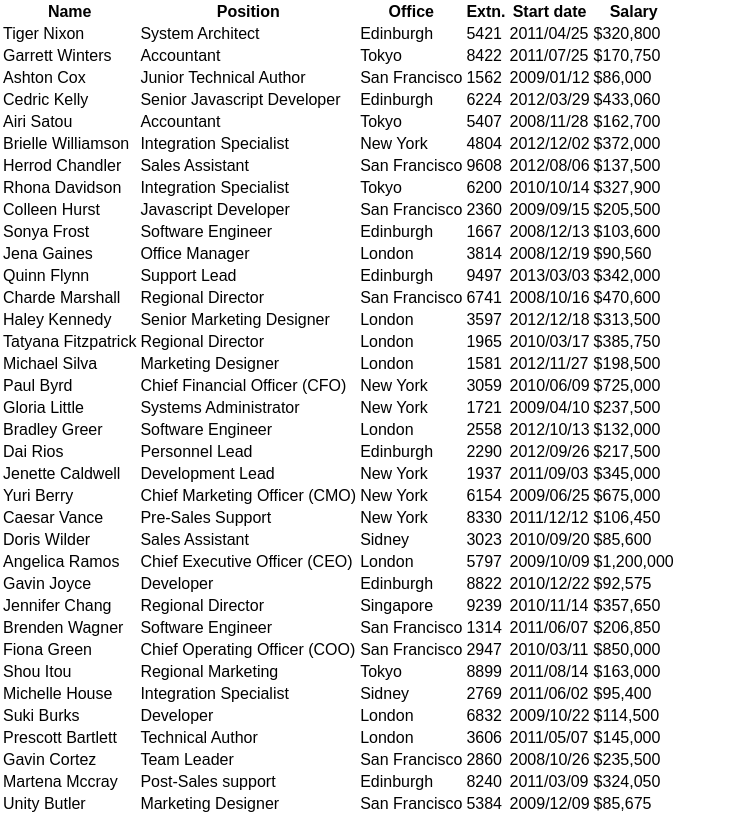
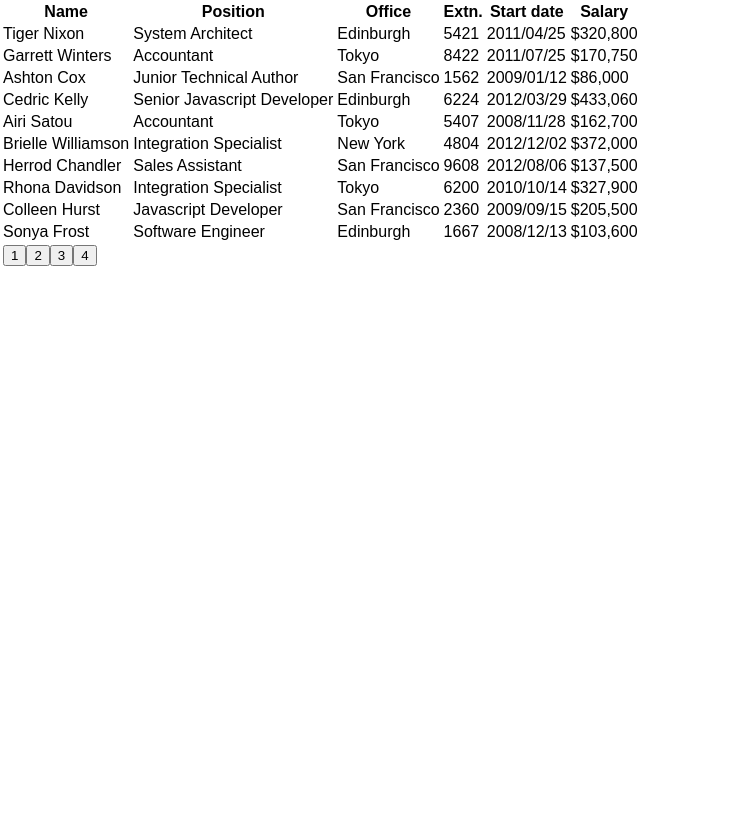
Before and after one commit to sujayraaj/react-tables, a React (Create React App) app: page / in a window 1280 px wide. Shown: the whole page, without its empty margins (0-733 px from the left). Built offline with nearby package versions, Linux system fonts and the light colour scheme; the HTML template or start-up script is replaced by a standard one.

Commit message:
Pagination added

```diff
--- a/src/App.js
+++ b/src/App.js
@@ -4,7 +4,7 @@ import Table from './Containers/Table';
 class App extends Component {
   render() {
     return (
-      <Table data={dataSet} header={headerColumns}/>
+      <Table data={dataSet} header={headerColumns} pagination={10}/>
     );
   }
 }
--- /dev/null
+++ b/src/Components/Pagination.js
@@ -0,0 +1,24 @@
+import React,{Component} from 'react';
+
+export default class Pagination extends Component{
+    render(){
+        if(! this.props.pages ){
+            return null;
+        }
+        let pages = [];
+        for(let i=0;i<this.props.pages;i++){
+            pages.push(<button key={i} onClick={(evt)=>{
+                this.props.pageChange(i);
+            }} >{i+1}</button>)
+        }
+
+        return <tfoot>
+            <tr>
+                <td>
+                    {pages}
+                </td>
+            </tr>
+        </tfoot>
+
+    }
+}
--- a/src/Containers/Table.js
+++ b/src/Containers/Table.js
@@ -2,16 +2,40 @@ import React, {Component} from 'react';
 import Header from '../Components/Header';
 import TableBody from '../Components/TableBody';
 import Row from '../Components/Row';
+import Pagination from '../Components/Pagination';
 
 export default class Table extends Component {
+    constructor(props){
+        super(props);
+        this.state = {
+            currentPage : 0,
+            pageSize : 10
+        }
+    }
+    setCurrentPage(val){
+        this.setState({currentPage:val});
+    }
+    componentDidMount(){
+        this.setState({
+            currentPage:0,
+            pageSize:this.props.pagination
+        })
+    }
     generateRows(){
       return this.props.data.map((val,ind)=> <Row /> );
     }
     render(){
+        let currentPage = this.state.currentPage;
+        let pageSize = this.state.pageSize;
+        let startIndex = currentPage*pageSize;
+        let endIndex = startIndex+pageSize;
+        let pages = Math.ceil( this.props.data.length / pageSize );
+        console.log(pages);
         return (
             <table>
                 <Header header={this.props.header} />
-                <TableBody rows={this.props.data}/>
+                <TableBody rows={this.props.data.slice(startIndex,endIndex)}/>
+                <Pagination pages={pages} pageChange={this.setCurrentPage.bind(this)} />
             </table>
 
         )
```
